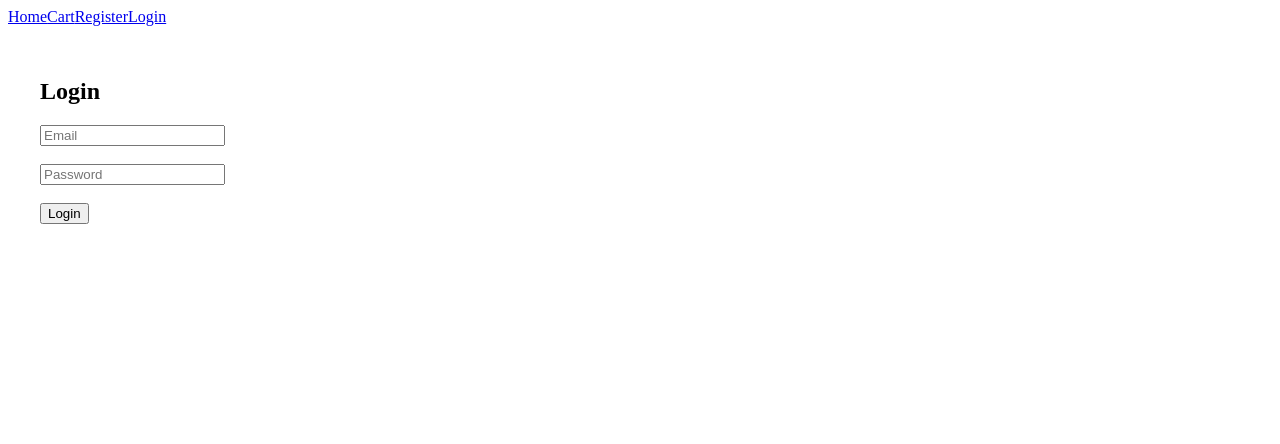
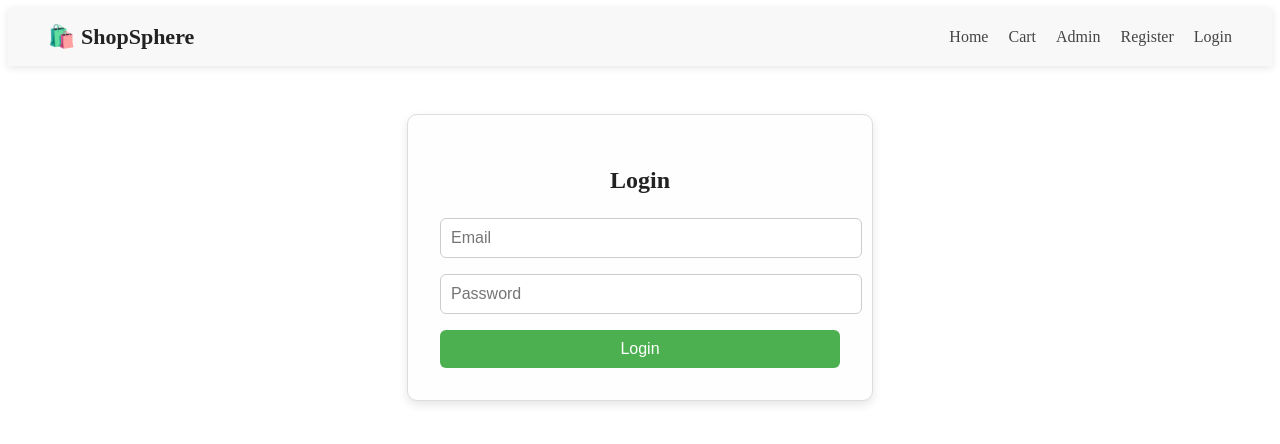
Before and after one commit to Srikanth515341/ShopSphere, a React (Create React App) app in the folder client/: page /login in a window 1280 px wide. Shown: the top 444 px of the page. Built offline with nearby package versions, Linux system fonts and the light colour scheme.

Commit message:
Styled Register & Login pages + completed auth functionality

```diff
--- a/client/src/components/Navbar.js
+++ b/client/src/components/Navbar.js
@@ -1,38 +1,17 @@
 import React from 'react';
-import { Link, useNavigate } from 'react-router-dom';
+import { Link } from 'react-router-dom';
 import styles from '../styles/Navbar.module.css';
 
 const Navbar = () => {
-  const navigate = useNavigate();
-
-  const handleLogout = () => {
-    localStorage.removeItem('user');
-    navigate('/login');
-  };
-
-  const user = JSON.parse(localStorage.getItem('user'));
-
   return (
     <nav className={styles.navbar}>
-      <div className={styles.navLinks}>
+      <div className={styles.logo}>🛍️ ShopSphere</div>
+      <div className={styles.links}>
         <Link to="/">Home</Link>
         <Link to="/cart">Cart</Link>
-        {user?.username === 'admin' && (
-          <>
-            <Link to="/admin">Admin</Link>
-            <Link to="/admin/products">Manage Products</Link>
-          </>
-        )}
-        {!user ? (
-          <>
-            <Link to="/register">Register</Link>
-            <Link to="/login">Login</Link>
-          </>
-        ) : (
-          <button onClick={handleLogout} className={styles.logoutBtn}>
-            Logout
-          </button>
-        )}
+        <Link to="/admin">Admin</Link>
+        <Link to="/register">Register</Link>
+        <Link to="/login">Login</Link>
       </div>
     </nav>
   );
--- /dev/null
+++ b/client/src/components/ProductCard.js
@@ -0,0 +1,21 @@
+import React from 'react';
+import { useNavigate } from 'react-router-dom';
+import styles from '../styles/ProductCard.module.css';
+
+const ProductCard = ({ product }) => {
+  const navigate = useNavigate();
+
+  const handleClick = () => {
+    navigate(`/product/${product.id}`);
+  };
+
+  return (
+    <div className={styles.card} onClick={handleClick}>
+      <img src={product.image} alt={product.name} className={styles.image} />
+      <h3 className={styles.name}>{product.name}</h3>
+      <p className={styles.price}>${product.price}</p>
+    </div>
+  );
+};
+
+export default ProductCard;
--- a/client/src/pages/Home.js
+++ b/client/src/pages/Home.js
@@ -1,12 +1,12 @@
-// client/src/pages/Home.js
 import React, { useEffect, useState } from 'react';
 import axios from 'axios';
+import ProductCard from '../components/ProductCard';
 import styles from '../styles/Home.module.css';
-import cardStyles from '../styles/ProductCard.module.css';
 
 const Home = () => {
   const [products, setProducts] = useState([]);
 
+  useEffect(() => {
     const fetchProducts = async () => {
       try {
         const res = await axios.get('http://localhost:5000/api/products');
@@ -16,22 +16,17 @@ const Home = () => {
       }
     };
 
-  useEffect(() => {
     fetchProducts();
   }, []);
 
   return (
-    <div className={styles.homeContainer}>
-      <h2 className={styles.heading}>Welcome to ShopSphere</h2>
-      <p className={styles.subHeading}>Explore our latest collection</p>
+    <div className={styles.container}>
+      <h1 className={styles.heading}>Welcome to ShopSphere</h1>
+      <p className={styles.subheading}>Explore our latest collection</p>
 
       <div className={styles.productGrid}>
         {products.map((product) => (
-          <div key={product.id} className={cardStyles.card}>
-            <img src={product.image} alt={product.name} className={cardStyles.image} />
-            <h3 className={cardStyles.title}>{product.name}</h3>
-            <p className={cardStyles.price}>${product.price}</p>
-          </div>
+          <ProductCard key={product.id} product={product} />
         ))}
       </div>
     </div>
--- a/client/src/pages/Login.js
+++ b/client/src/pages/Login.js
@@ -1,9 +1,12 @@
 import React, { useState } from 'react';
 import axios from 'axios';
+import { useNavigate } from 'react-router-dom';
+import styles from '../styles/Login.module.css';
 
 const Login = () => {
   const [formData, setFormData] = useState({ email: '', password: '' });
   const [message, setMessage] = useState('');
+  const navigate = useNavigate();
 
   const handleChange = (e) => {
     setFormData({ ...formData, [e.target.name]: e.target.value });
@@ -13,22 +16,37 @@ const Login = () => {
     e.preventDefault();
     try {
       const res = await axios.post('http://localhost:5000/api/auth/login', formData);
-      setMessage(res.data.message);
-      localStorage.setItem('token', res.data.token);
+      localStorage.setItem('user', JSON.stringify(res.data.user));
+      setMessage('Login successful!');
+      navigate('/');
     } catch (err) {
       setMessage(err.response?.data?.message || 'Login failed');
     }
   };
 
   return (
-    <div style={{ padding: '2rem' }}>
+    <div className={styles.container}>
       <h2>Login</h2>
       <form onSubmit={handleSubmit}>
-        <input type="email" name="email" placeholder="Email" onChange={handleChange} required /><br /><br />
-        <input type="password" name="password" placeholder="Password" onChange={handleChange} required /><br /><br />
+        <input
+          type="email"
+          name="email"
+          placeholder="Email"
+          value={formData.email}
+          onChange={handleChange}
+          required
+        />
+        <input
+          type="password"
+          name="password"
+          placeholder="Password"
+          value={formData.password}
+          onChange={handleChange}
+          required
+        />
         <button type="submit">Login</button>
       </form>
-      <p>{message}</p>
+      {message && <p>{message}</p>}
     </div>
   );
 };
--- a/client/src/styles/Cart.module.css
+++ b/client/src/styles/Cart.module.css
@@ -1,60 +1,65 @@
-.cartContainer {
-    padding: 2rem;
-    max-width: 800px;
+.container {
+    padding: 40px;
+    max-width: 1000px;
     margin: auto;
   }
 
-  .cartItem {
-    display: flex;
-    align-items: center;
-    border-bottom: 1px solid #ddd;
-    padding: 1rem 0;
-    gap: 1rem;
+  h2 {
+    margin-bottom: 24px;
+    text-align: center;
   }
 
-  .image {
-    width: 100px;
-    height: 100px;
-    object-fit: cover;
+  .items {
+    display: flex;
+    flex-direction: column;
+    gap: 20px;
+  }
+
+  .card {
+    display: flex;
+    gap: 20px;
+    align-items: center;
+    border: 1px solid #ddd;
+    padding: 16px;
     border-radius: 8px;
   }
 
+  .card img {
+    width: 120px;
+    border-radius: 8px;
+  }
+
+  .info h4 {
+    margin: 0;
+    font-size: 18px;
+  }
+
+  .info p {
+    margin: 4px 0;
+    font-weight: bold;
+  }
+
   .removeBtn {
-    background-color: #e74c3c;
+    background-color: #f44336;
     color: white;
     border: none;
     padding: 6px 12px;
-    margin-top: 0.5rem;
     cursor: pointer;
-    border-radius: 4px;
+    border-radius: 5px;
+    margin-top: 10px;
   }
 
-  .removeBtn:hover {
-    background-color: #c0392b;
+  .summary {
+    margin-top: 30px;
+    text-align: right;
   }
 
-  .total {
-    margin-top: 1rem;
-    font-size: 1.2rem;
-    font-weight: bold;
+  .orderBtn {
+    background-color: #28a745;
+    color: white;
+    padding: 10px 18px;
+    font-weight: 600;
+    border: none;
+    cursor: pointer;
+    border-radius: 5px;
   }
-
-  .placeOrderBtn {
-    margin-top: 1rem;
-    background-color: #2ecc71;
-    color: white;
-    padding: 10px 16px;
-    border: none;
-    border-radius: 6px;
-    cursor: pointer;
-  }
-
-  .placeOrderBtn:hover {
-    background-color: #27ae60;
-  }
-
-  .message {
-    margin-top: 1rem;
-    font-weight: bold;
-    color: green;
-  }
--- a/client/src/styles/Home.module.css
+++ b/client/src/styles/Home.module.css
@@ -1,23 +1,22 @@
-/* Home.module.css */
-.homeContainer {
-    padding: 2rem;
+.container {
     text-align: center;
+    padding: 40px 20px;
   }
 
   .heading {
     font-size: 2rem;
-    margin-bottom: 0.5rem;
-    color: #2c3e50;
+    font-weight: bold;
+    margin-bottom: 10px;
   }
 
-  .subHeading {
-    font-size: 1rem;
-    color: #555;
-    margin-bottom: 2rem;
+  .subheading {
+    color: #444;
+    margin-bottom: 30px;
   }
 
   .productGrid {
-    display: grid;
-    grid-template-columns: repeat(auto-fit, minmax(220px, 1fr));
-    gap: 1.5rem;
+    display: flex;
+    flex-wrap: wrap;
+    gap: 20px;
+    justify-content: center;
   }
--- /dev/null
+++ b/client/src/styles/Login.module.css
@@ -0,0 +1,46 @@
+.container {
+    max-width: 400px;
+    margin: 3rem auto;
+    padding: 2rem;
+    background-color: #fefefe;
+    border: 1px solid #ddd;
+    border-radius: 10px;
+    box-shadow: 0 4px 10px rgba(0, 0, 0, 0.1);
+  }
+
+  h2 {
+    text-align: center;
+    margin-bottom: 1.5rem;
+    color: #222;
+  }
+
+  input {
+    width: 100%;
+    padding: 10px;
+    margin-bottom: 1rem;
+    border: 1px solid #ccc;
+    border-radius: 6px;
+    font-size: 16px;
+  }
+
+  button {
+    width: 100%;
+    padding: 10px;
+    background-color: #4caf50;
+    border: none;
+    color: white;
+    font-size: 16px;
+    border-radius: 6px;
+    cursor: pointer;
+  }
+
+  button:hover {
+    background-color: #45a049;
+  }
+
+  p {
+    margin-top: 1rem;
+    text-align: center;
+    color: #d32f2f;
+    font-weight: bold;
+  }
--- a/client/src/styles/Navbar.module.css
+++ b/client/src/styles/Navbar.module.css
@@ -0,0 +1,26 @@
+.navbar {
+    display: flex;
+    justify-content: space-between;
+    align-items: center;
+    padding: 16px 40px;
+    background-color: #f8f8f8;
+    box-shadow: 0 2px 8px rgba(0, 0, 0, 0.1);
+  }
+
+  .logo {
+    font-size: 22px;
+    font-weight: bold;
+    color: #222;
+  }
+
+  .links a {
+    margin-left: 20px;
+    text-decoration: none;
+    color: #444;
+    font-weight: 500;
+    transition: color 0.3s ease;
+  }
+
+  .links a:hover {
+    color: #007bff;
+  }
--- a/client/src/styles/ProductCard.module.css
+++ b/client/src/styles/ProductCard.module.css
@@ -1,31 +1,30 @@
-/* ProductCard.module.css */
 .card {
-    border: 1px solid #ddd;
+    border: 1px solid #ccc;
+    padding: 20px;
     border-radius: 12px;
-    padding: 1rem;
-    transition: box-shadow 0.3s ease;
-    background-color: #fff;
-    box-shadow: 0 2px 4px rgba(0,0,0,0.1);
+    width: 300px;
+    cursor: pointer;
+    transition: 0.3s;
+    background: white;
+    box-shadow: 0 2px 6px rgba(0, 0, 0, 0.1);
   }
 
   .card:hover {
-    box-shadow: 0 4px 12px rgba(0,0,0,0.2);
+    transform: scale(1.02);
   }
 
   .image {
     width: 100%;
-    height: 180px;
-    object-fit: cover;
+    height: auto;
     border-radius: 8px;
   }
 
-  .title {
-    font-size: 1.1rem;
-    margin: 0.5rem 0 0.3rem;
-    color: #333;
+  .name {
+    font-weight: 600;
+    margin: 10px 0 4px;
   }
 
   .price {
+    color: #e63946;
     font-weight: bold;
-    color: #e74c3c;
   }
--- /dev/null
+++ b/client/src/styles/Register.module.css
@@ -0,0 +1,46 @@
+.container {
+    max-width: 400px;
+    margin: 3rem auto;
+    padding: 2rem;
+    background-color: #fefefe;
+    border: 1px solid #ddd;
+    border-radius: 10px;
+    box-shadow: 0 4px 10px rgba(0, 0, 0, 0.1);
+  }
+
+  h2 {
+    text-align: center;
+    margin-bottom: 1.5rem;
+    color: #222;
+  }
+
+  input {
+    width: 100%;
+    padding: 10px;
+    margin-bottom: 1rem;
+    border: 1px solid #ccc;
+    border-radius: 6px;
+    font-size: 16px;
+  }
+
+  button {
+    width: 100%;
+    padding: 10px;
+    background-color: #1976d2;
+    border: none;
+    color: white;
+    font-size: 16px;
+    border-radius: 6px;
+    cursor: pointer;
+  }
+
+  button:hover {
+    background-color: #1565c0;
+  }
+
+  p {
+    margin-top: 1rem;
+    text-align: center;
+    color: #2e7d32;
+    font-weight: bold;
+  }
```
Also changed, not shown: client/src/pages/Cart.js (+64 -57 lines), client/src/pages/Register.js (+7 -6 lines). Lines whose indentation alone changed are shown as unchanged.
